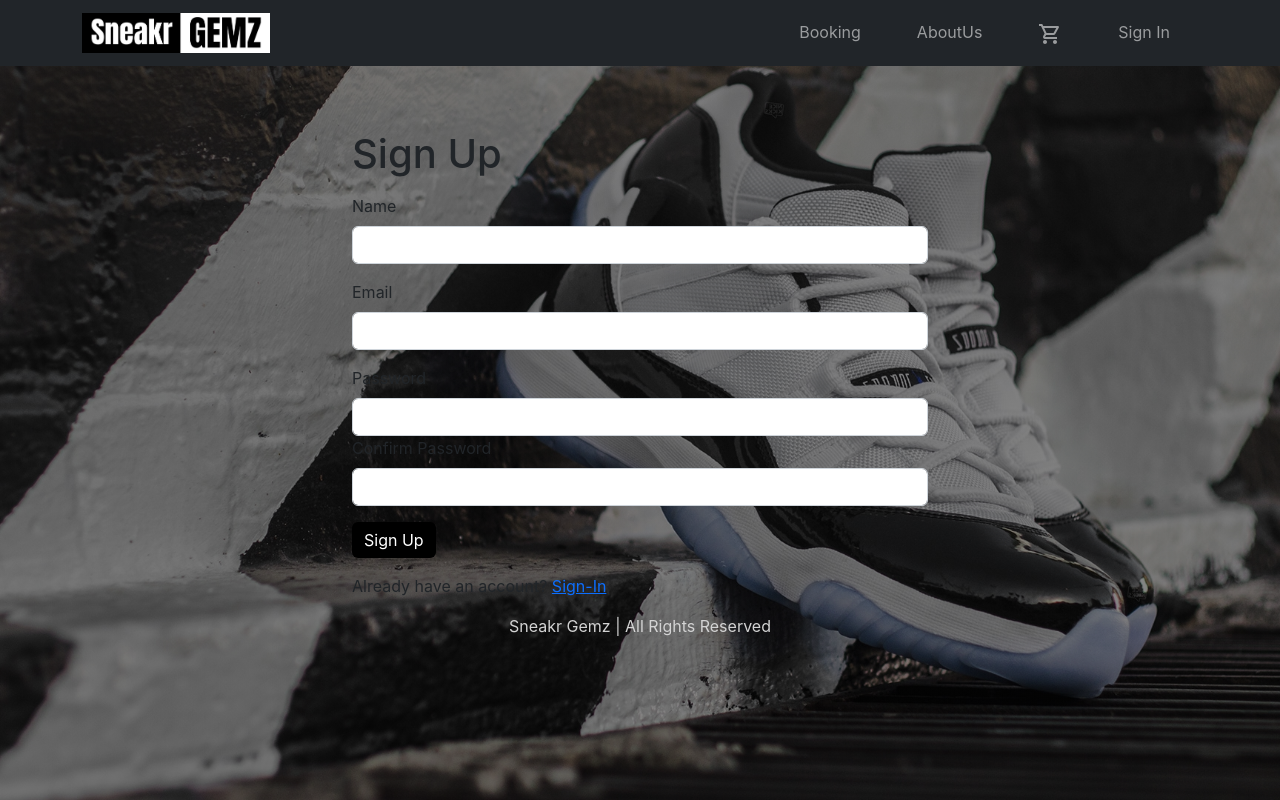
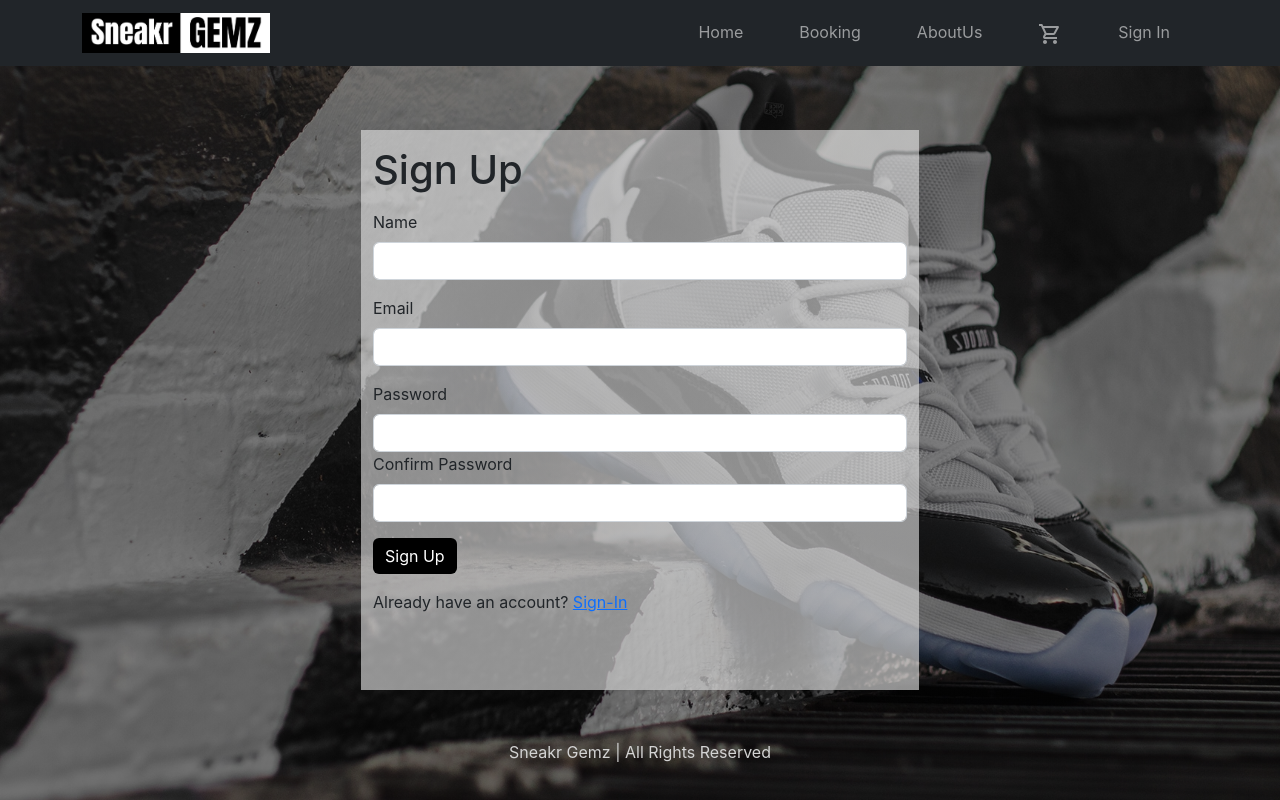
Before and after one commit to DumbCodes/Sneaker-Gemz, a React (Create React App) app in the folder frontend/: page /signup in a window 1280 px wide. Built offline with nearby package versions, Linux system fonts and the light colour scheme.

Commit message:
upto sprint 3

```diff
--- a/frontend/src/App.js
+++ b/frontend/src/App.js
@@ -78,6 +78,11 @@ function App() {
               <Navbar.Toggle aria-controls="basic-navbar-nav" />
               <Navbar.Collapse id="basic-navbar-nav">
                 <Nav className="me-auto  w-100  justify-content-end">
+                  <NavItem>
+                    <Link to="/" className="nav-link">
+                      Home
+                    </Link>
+                  </NavItem>
                   <NavItem>
                     <Link to="/booking" className="nav-link">
                       Booking
--- a/frontend/src/index.css
+++ b/frontend/src/index.css
@@ -65,10 +65,10 @@ main {
 }
 
 .checkout-steps > div {
-  border-bottom: 0.2rem solid #a0a0a0;
-  color: #acacac;
+  border-bottom: 0.2rem solid #828282;
+  color: #828282;
 }
 .checkout-steps > div.active {
-  border-bottom: 0.2rem solid #060606;
+  border-bottom: 0.2rem solid #000000;
   color: #000000;
 }
--- a/frontend/src/screens/OrderHistory.js
+++ b/frontend/src/screens/OrderHistory.js
@@ -7,6 +7,13 @@ import { Store } from '../Store';
 import { getError } from '../util';
 import LoadingMessage from '../components/LoadingMessage';
 import Button from 'react-bootstrap/esm/Button';
+import styled from 'styled-components';
+
+const Wrapper = styled.div`
+  background: linear-gradient(#ffffffc0, #d4d4d4ac);
+  padding: 20px;
+  margin-bottom: 30px;
+`;
 
 const reducer = (state, action) => {
   switch (action.type) {
@@ -50,7 +57,7 @@ export default function OrderHistoryScreen() {
     fetchData();
   }, [userInfo]);
   return (
-    <div>
+    <Wrapper>
       <Helmet>
         <title>Order History</title>
       </Helmet>
@@ -87,7 +94,7 @@ export default function OrderHistoryScreen() {
                 <td>
                   <Button
                     type="button"
-                    variant="light"
+                    variant="dark"
                     onClick={() => {
                       navigate(`/order/${order._id}`);
                     }}
@@ -100,6 +107,6 @@ export default function OrderHistoryScreen() {
           </tbody>
         </table>
       )}
-    </div>
+    </Wrapper>
   );
 }
--- a/frontend/src/screens/OrderScreen.js
+++ b/frontend/src/screens/OrderScreen.js
@@ -13,6 +13,9 @@ import { Store } from '../Store';
 import { getError } from '../util';
 import { PayPalButtons, usePayPalScriptReducer } from '@paypal/react-paypal-js';
 import { toast } from 'react-toastify';
+import styled from 'styled-components';
+
+const Title = styled.h1``;
 
 function reducer(state, action) {
   switch (action.type) {
@@ -136,10 +139,13 @@ export default function OrderScreen() {
     <MessageBox variant="danger">{error}</MessageBox>
   ) : (
     <div>
-      <Helmet>
-        <title>Order {orderId}</title>
-      </Helmet>
-      <h1 className="my-3">Order {orderId}</h1>
+      <Helmet>Order {orderId}</Helmet>
+
+      <title>Order {orderId}</title>
+
+      <Title className="my-3" style={{ color: 'white' }}>
+        Order {orderId}
+      </Title>
       <Row>
         <Col md={8}>
           <Card className="mb-3">
--- a/frontend/src/screens/PaymentScreen.js
+++ b/frontend/src/screens/PaymentScreen.js
@@ -5,6 +5,14 @@ import Form from 'react-bootstrap/Form';
 import Button from 'react-bootstrap/Button';
 import CheckoutSteps from '../components/CheckoutSteps';
 import { Store } from '../Store';
+import styled from 'styled-components';
+
+const Wrapper = styled.div`
+  background: linear-gradient(#ffffffc0, #d4d4d4ac);
+  padding: 20px;
+  margin-bottom: 30px;
+  height: 70vh;
+`;
 
 export default function PaymentScreen() {
   const navigate = useNavigate();
@@ -29,7 +37,7 @@ export default function PaymentScreen() {
     navigate('/placeorder');
   };
   return (
-    <div>
+    <Wrapper>
       <CheckoutSteps step1 step2 step3></CheckoutSteps>
       <div className="container small-container">
         <Helmet>
@@ -62,6 +70,6 @@ export default function PaymentScreen() {
           </div>
         </Form>
       </div>
-    </div>
+    </Wrapper>
   );
 }
--- a/frontend/src/screens/PlaceOrder.js
+++ b/frontend/src/screens/PlaceOrder.js
@@ -12,6 +12,13 @@ import CheckoutSteps from '../components/CheckoutSteps';
 import { toast } from 'react-toastify';
 import { getError } from '../util';
 import LoadingMessage from '../components/LoadingMessage';
+import styled from 'styled-components';
+
+const Wrapper = styled.div`
+  background: linear-gradient(#ffffffc0, #d4d4d4ac);
+  padding: 20px;
+  margin-bottom: 30px;
+`;
 
 const reducer = (state, action) => {
   switch (action.type) {
@@ -82,7 +89,7 @@ export default function PlaceOrder() {
   }, [cart, navigate]);
 
   return (
-    <div>
+    <Wrapper>
       <CheckoutSteps step1 step2 step3 step4></CheckoutSteps>
       <Helmet>
         <title>Preview Order</title>
@@ -190,6 +197,6 @@ export default function PlaceOrder() {
           </Card>
         </Col>
       </Row>
-    </div>
+    </Wrapper>
   );
 }
--- a/frontend/src/screens/ProductScreen.js
+++ b/frontend/src/screens/ProductScreen.js
@@ -13,6 +13,9 @@ import LoadingMessage from '../components/LoadingMessage';
 import MessageBox from '../components/MessageBox';
 import { getError } from '../util';
 import { Store } from '../Store';
+import styled from 'styled-components';
+
+const Wrapper = styled.div``;
 
 const reducer = (state, action) => {
   switch (action.type) {
@@ -73,7 +76,7 @@ function ProductScreen() {
   ) : error ? (
     <MessageBox variant="danger"> {error}</MessageBox>
   ) : (
-    <div>
+    <Wrapper>
       <Row>
         <Col md={6}>
           <img
@@ -140,7 +143,7 @@ function ProductScreen() {
           </Card>
         </Col>
       </Row>
-    </div>
+    </Wrapper>
   );
 }
 export default ProductScreen;
--- a/frontend/src/screens/RegisterScreen.js
+++ b/frontend/src/screens/RegisterScreen.js
@@ -8,6 +8,21 @@ import { useContext, useEffect, useState } from 'react';
 import { Store } from '../Store';
 import { toast } from 'react-toastify';
 import { getError } from '../util';
+import styled from 'styled-components';
+
+const MainContainer = styled.div`
+  display: flex;
+  justify-content: center;
+`;
+
+const Wrapper = styled.div`
+  background: linear-gradient(#ffffff83, #d4d4d4ac);
+  height: 70vh;
+  width: 50%;
+  justify-content: center;
+  display: flex;
+  margin-bottom: 50px;
+`;
 
 export default function RegisterScreen() {
   const navigate = useNavigate();
@@ -49,6 +64,9 @@ export default function RegisterScreen() {
   }, [navigate, redirect, userInfo]);
 
   return (
+    <MainContainer>
+      <Wrapper>
+
     <Container className="small-container">
       <Helmet>
         <title>Sign Up</title>
@@ -93,5 +111,7 @@ export default function RegisterScreen() {
         </div>
       </Form>
     </Container>
+      </Wrapper>
+      </MainContainer>
   );
 }
--- a/frontend/src/screens/ShippingAddressScreen.js
+++ b/frontend/src/screens/ShippingAddressScreen.js
@@ -8,7 +8,7 @@ import CheckoutSteps from '../components/CheckoutSteps';
 import styled from 'styled-components';
 
 const Wrapper = styled.div`
-  background: linear-gradient(#ffffff83, #d4d4d4ac);
+  background: linear-gradient(#ffffffc0, #d4d4d4ac);
   padding: 20px;
   margin-bottom: 30px;
 `;
```
